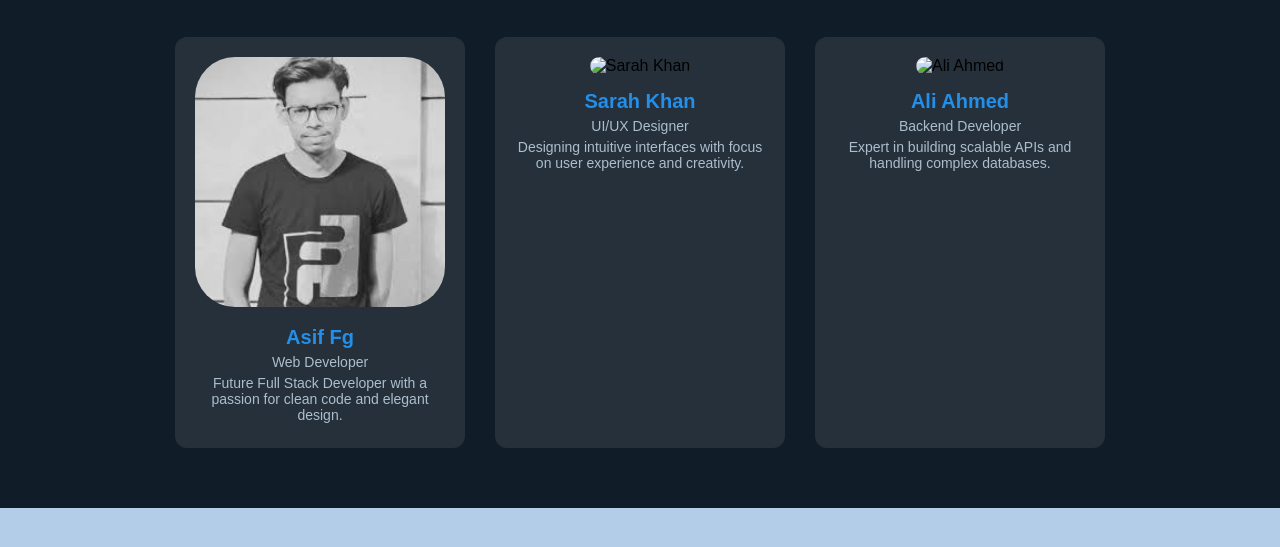
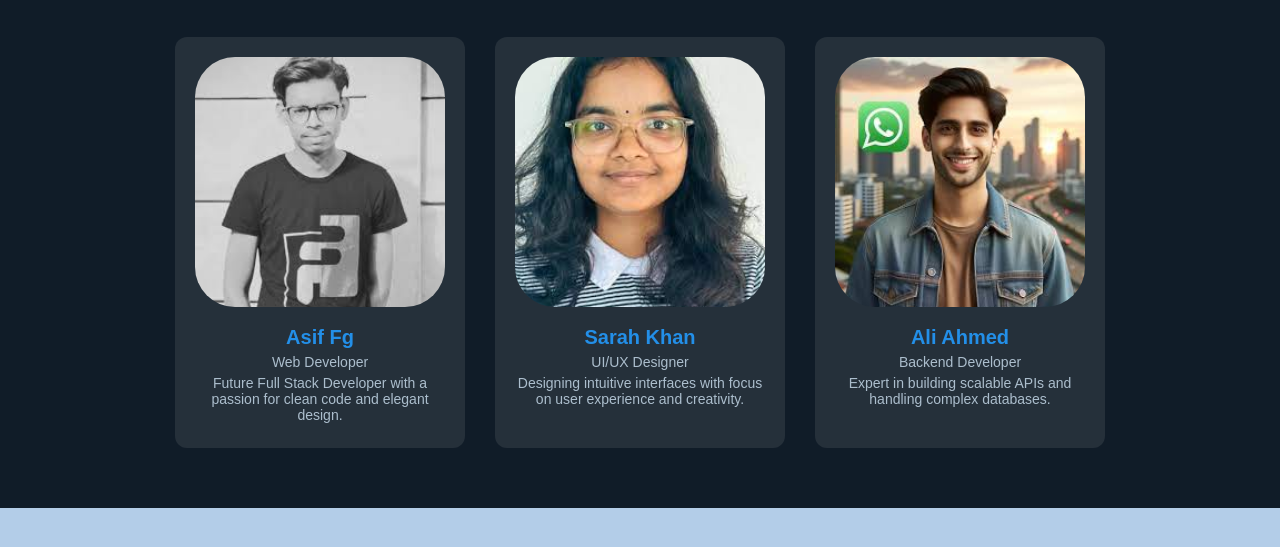
Before and after one commit to asiffgei/Bano_Qabil-Assignment, a plain HTML site: page team.html in a window 1280 px wide. Shown: the part 135-682 px from the top of the page. Drawn offline with Linux system fonts and the light colour scheme; the site is published under a folder, as on GitHub Pages, so addresses that start at the root find nothing.

Commit message:
Add initial project files including README, HTML pages, CSS, and images

```diff
--- a/team.html
+++ b/team.html
@@ -74,7 +74,7 @@
           </p>
         </div>
         <div class="team-member">
-          <img src="/img/sara.jpeg" alt="Sarah Khan" />
+          <img src="./img/sara.jpeg" alt="Sarah Khan" />
           <h3>Sarah Khan</h3>
           <p>UI/UX Designer</p>
           <p>
@@ -84,7 +84,7 @@
         </div>
 
         <div class="team-member">
-          <img src="/img/ali.jpeg" alt="Ali Ahmed" />
+          <img src="./img/ali.jpeg" alt="Ali Ahmed" />
           <h3>Ali Ahmed</h3>
           <p>Backend Developer</p>
           <p>
```
Also changed, not shown: index.html (+1 -1 lines).
